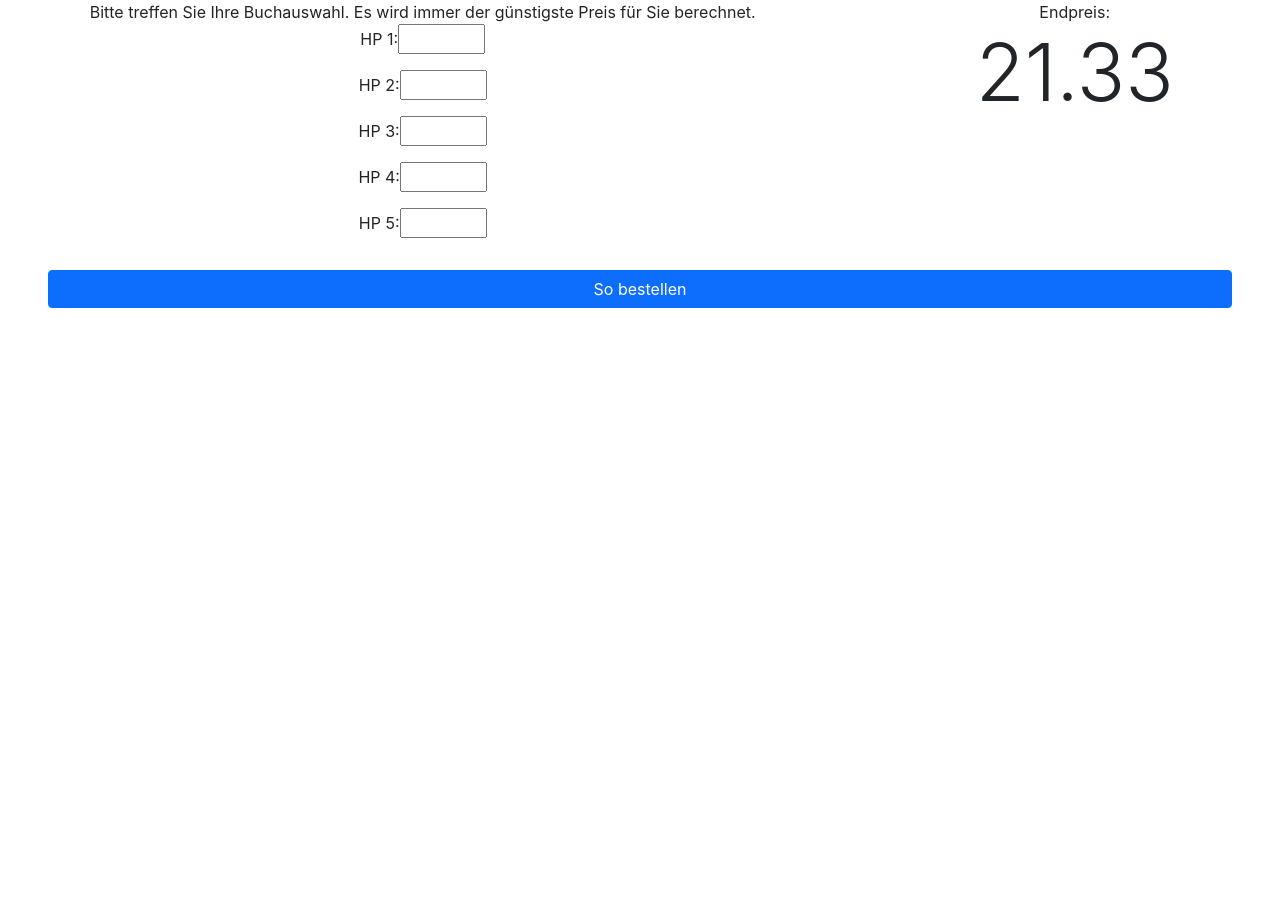
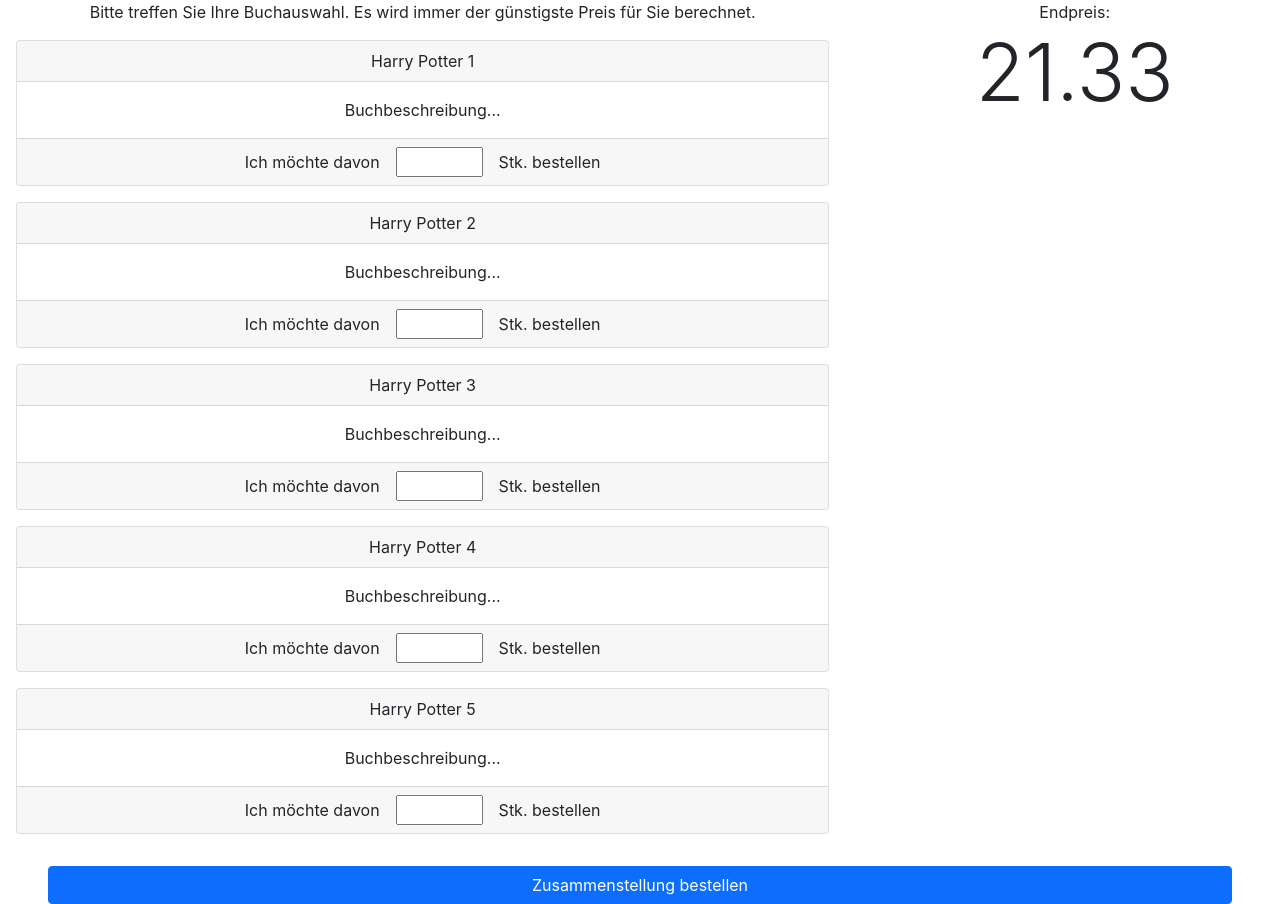
Before and after one commit to HenryMilesCoding/MrDigitalBuchhandel, a React (Create React App) app in the folder buchhandel/: page / in a window 1280 px wide. Before the commit the page ends 800 px from the top, so only its background shows below. Built offline with nearby package versions, Linux system fonts and the light colour scheme.

Commit message:
Tolles Gesamtdesign entworfen

```diff
--- a/buchhandel/src/App.js
+++ b/buchhandel/src/App.js
@@ -19,7 +19,7 @@
       </div>
 
       <div className="row mx-5">
-      <button type="button" className="btn btn-primary">So bestellen</button>
+      <button type="button" className="btn btn-primary">Zusammenstellung bestellen</button>
       </div>
 
     </div>
--- a/buchhandel/src/components/BuchListe.js
+++ b/buchhandel/src/components/BuchListe.js
@@ -1,40 +1,67 @@
 import react from 'react';
 
+{/* Erzeugt die Form mit den Büchern */}
 const BuchListe = () => {
     return (
         <div>
             <form>
 
+            <div className="card m-3">
+                <div className="card-header">Harry Potter 1</div>
+                <div className="card-body">Buchbeschreibung...</div>
 
-                <p>
-                <label>HP 1:
-                <input type="number" id="iAnzahlIn1" name="nAnnzahlIn1" min="1" max="10" />
-                </label>
-                </p>
+                <div className="card-footer">
+                    Ich möchte davon
+                    <input className="mx-3" type="number" id="iAnzahlIn1" name="nAnnzahlIn1" min="1" max="10" />
+                    Stk. bestellen
+                </div>
+            </div>
 
-                <p>
-                <label>HP 2:
-                <input type="number" id="iAnzahlIn1" name="nAnnzahlIn1" min="1" max="10" />
-                </label>
-                </p>
+            <div className="card m-3">
+                <div className="card-header">Harry Potter 2</div>
+                <div className="card-body">Buchbeschreibung...</div>
 
-                <p>
-                <label>HP 3:
-                <input type="number" id="iAnzahlIn1" name="nAnnzahlIn1" min="1" max="10" />
-                </label>
-                </p>
+                <div className="card-footer">
+                    Ich möchte davon
+                    <input className="mx-3" type="number" id="iAnzahlIn1" name="nAnnzahlIn1" min="1" max="10" />
+                    Stk. bestellen
+                </div>
+            </div>
 
-                <p>
-                <label>HP 4:
-                <input type="number" id="iAnzahlIn1" name="nAnnzahlIn1" min="1" max="10" />
-                </label>
-                </p>
+            <div className="card m-3">
+                <div className="card-header">Harry Potter 3</div>
+                <div className="card-body">Buchbeschreibung...</div>
 
-                <p>
-                <label>HP 5:
-                <input type="number" id="iAnzahlIn1" name="nAnnzahlIn1" min="1" max="10" />
-                </label>
-                </p>
+                <div className="card-footer">
+                    Ich möchte davon
+                    <input className="mx-3" type="number" id="iAnzahlIn1" name="nAnnzahlIn1" min="1" max="10" />
+                    Stk. bestellen
+                </div>
+            </div>
+
+            <div className="card m-3">
+                <div className="card-header">Harry Potter 4</div>
+                <div className="card-body">Buchbeschreibung...</div>
+
+                <div className="card-footer">
+                    Ich möchte davon
+                    <input className="mx-3" type="number" id="iAnzahlIn1" name="nAnnzahlIn1" min="1" max="10" />
+                    Stk. bestellen
+                </div>
+            </div>
+
+            <div className="card m-3">
+                <div className="card-header">Harry Potter 5</div>
+                <div className="card-body">Buchbeschreibung...</div>
+
+                <div className="card-footer">
+                    Ich möchte davon
+                    <input className="mx-3" type="number" id="iAnzahlIn1" name="nAnnzahlIn1" min="1" max="10" />
+                    Stk. bestellen
+                </div>
+            </div>
+
+
             </form>
         </div>
     );
```
